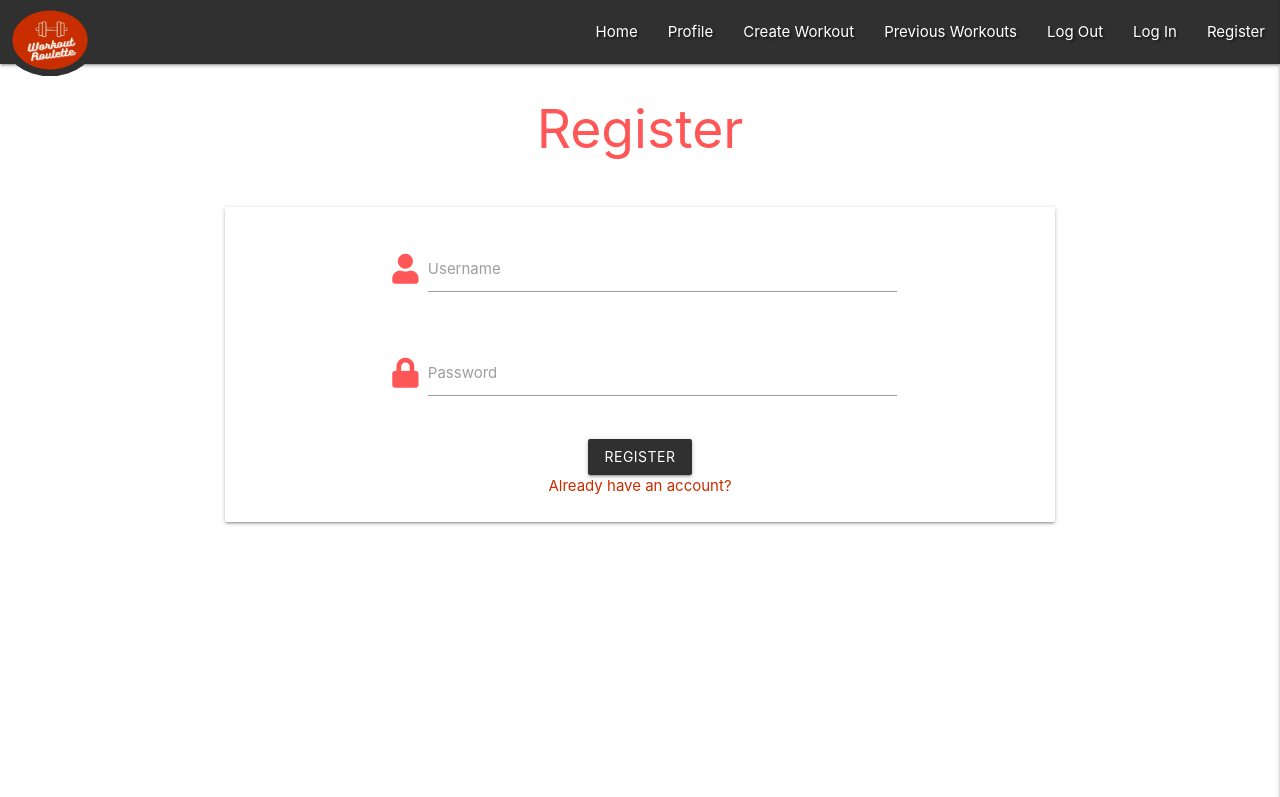
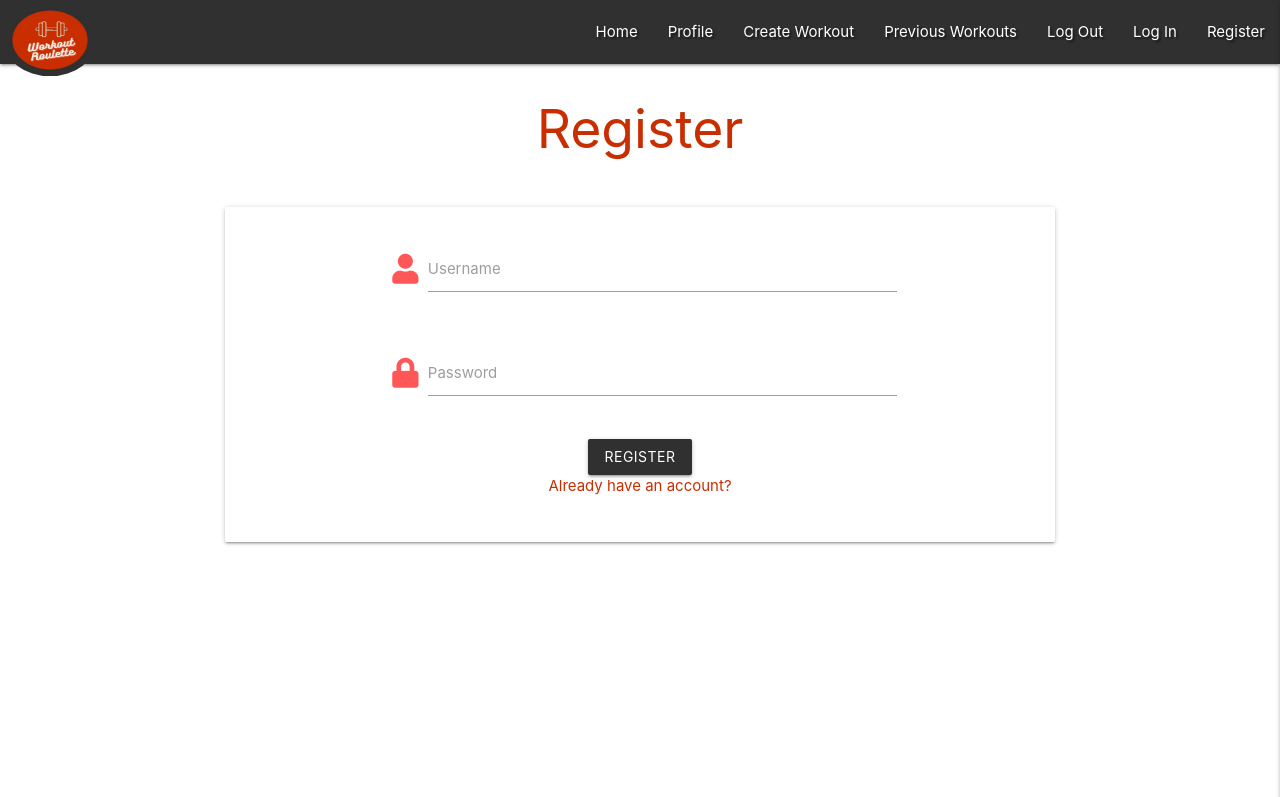
Before and after one commit to aoifemurfe/Workout_Roulette, a Flask app: page /register in a window 1280 px wide. Shown: the top 797 px of the page. Run offline with Flask 2, Linux system fonts and the light colour scheme; some libraries are stand-ins or nearby versions.

Commit message:
tidy formatting

```diff
--- a/static/js/script.js
+++ b/static/js/script.js
@@ -7,7 +7,7 @@ $(document).ready(function () {
 var colors = ["#B8D430", "#3AB745", "#029990", "#3501CB",
              "#2E2C75", "#673A7E", "#CC0071", "#F80120",
              "#F35B20", "#FB9A00", "#FFCC00", "#FEF200"];
-var workouts = ["Burpees", "Push Ups", "Air Squats", "Alternating Lunges",
+var workouts = ["Burpees", "Push Ups", "Air Squats", "Lunges",
                    "Shuttle Runs", "Jumping Jacks", "Plank", "Sit Ups",
                    "Tricep Dips", "Mountain Climbers", "Bear Crawl", "Glute Bridges"];
 
--- a/templates/base.html
+++ b/templates/base.html
@@ -30,10 +30,10 @@
 
         <!-- mobile sidenav -->
 		<ul class="sidenav" id="mobile-demo">
-            <li><h4 class="center-align off_white">Workout Roulette</h4></li>
+            <li><h4 class="center-align dark_red">Workout Roulette</h4></li>
             <li><a href="{{ url_for('get_workouts') }}">Home</a></li>
 					<li><a href="#">Profile</a></li>
-					<li><a href="#">Create Workout</a></li>
+					<li><a href="{{ url_for('create_workout')}}">Create Workout</a></li>
 					<li><a href="#">Previous Workouts</a></li>
 					<li><a href="#">Log Out</a></li>
 					<li><a href="#">Log In</a></li>
--- a/templates/create_workout.html
+++ b/templates/create_workout.html
@@ -2,13 +2,15 @@
 
 {% block content %}
 <div class="row">
-    <div class="col s6">
+    <div class="col s8">
         <div class="card">
             <div class="card-content center-align">
                 <canvas id="canvas" width="500" height="500"></canvas>
             </div>
         </div>
     </div>
+</div>
+<div class="row">
     <div class="col s6">
         <div class="card">
             <button class="btn waves-effect waves-light charcole-grey center-align" type="submit" name="action" onclick="spin();">Spin!
--- a/templates/register.html
+++ b/templates/register.html
@@ -4,7 +4,7 @@
 
 <div class="row">
     <div class="col s12 m8 offset-m2">
-        <h2 class="center-align coral_red">Register</h2>
+        <h2 class="center-align dark_red">Register</h2>
     </div>
 </div>
 
@@ -38,7 +38,11 @@
                     <button class="btn waves-effect waves-light charcole-grey" type="submit" name="action">Register
                     </button>
                 </form>
-                <p><a class="dark_red p-2" href="#">Already have an account?</a></p>
+                <div class="row">
+                    <div class="col s6 offset-s3">
+                        <p><a class="dark_red p-1" href="#">Already have an account?</a></p>
+                    </div>
+                </div>
             </div>
 
             {% endblock %}
```
Also changed, not shown: static/css/style.css (line endings or trailing spaces). Lines whose indentation alone changed are shown as unchanged.
